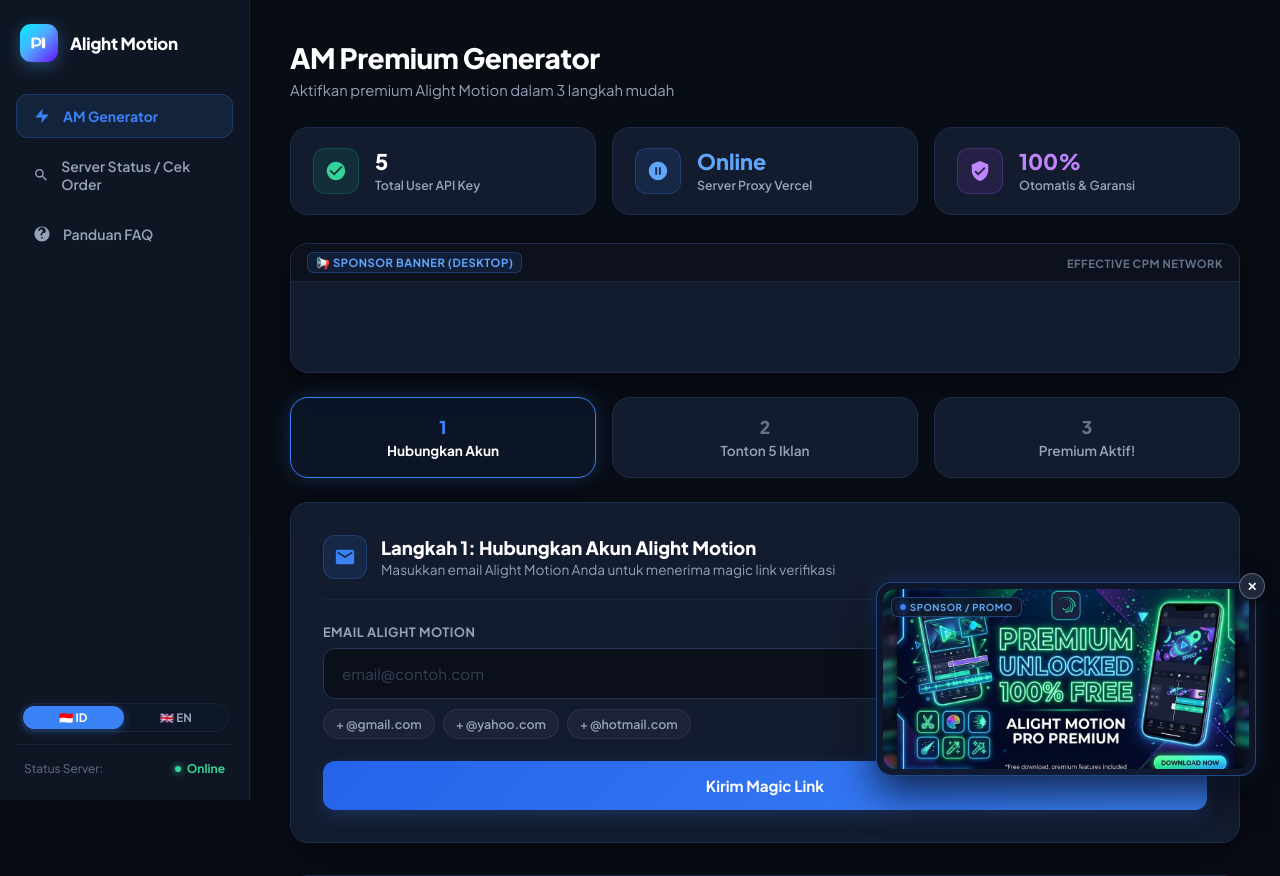
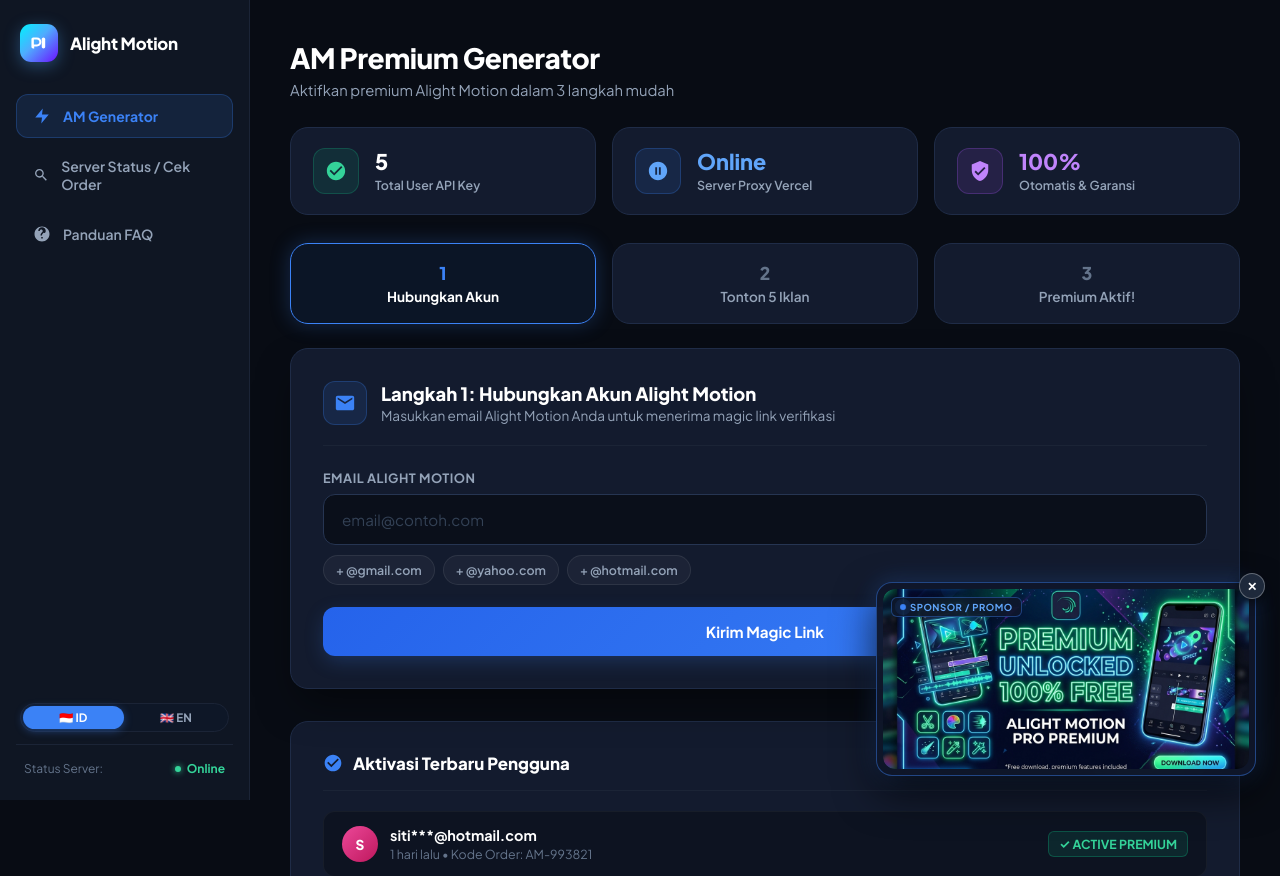
Before and after one commit to zidnifarchanramadhan-lang/amz_pren, a PHP site: page / in a window 1280 px wide. Shown: the top 876 px of the page. Run offline with PHP 8.4, Linux system fonts and the light colour scheme; data comes from the database, SQL or seed files in the repository; some libraries are stand-ins or nearby versions.

Commit message:
fix: remove empty ad slot wrapper container while keeping popunder ad scripts loaded

```diff
--- a/index.php
+++ b/index.php
@@ -1331,60 +1331,6 @@ if (isset($_GET['api_action'])) {
       .feed-email, .feed-time { max-width: 110px; }
       .btn-blue, .btn-secondary { padding: 12px 12px; font-size: 0.85rem; }
     }
-
-    /* IKLAN AD BANNER STYLING (DESKTOP & HP MOBILE) */
-    .ad-slot-responsive {
-      width: 100%;
-      margin: 24px 0;
-      border-radius: var(--radius-card);
-      overflow: hidden;
-      background: var(--card-bg);
-      border: 1px solid var(--card-border);
-      box-shadow: 0 10px 30px rgba(0, 0, 0, 0.4);
-      text-align: center;
-      transition: all 0.3s ease;
-    }
-    .ad-slot-header {
-      display: flex;
-      justify-content: space-between;
-      align-items: center;
-      padding: 8px 16px;
-      background: rgba(10, 15, 26, 0.8);
-      border-bottom: 1px solid var(--sidebar-border);
-      font-size: 0.7rem;
-      color: var(--text-muted);
-      font-weight: 700;
-      letter-spacing: 0.5px;
-      text-transform: uppercase;
-    }
-    .ad-slot-badge {
-      display: inline-flex;
-      align-items: center;
-      gap: 4px;
-      color: #60A5FA;
-      background: rgba(59, 130, 246, 0.12);
-      padding: 2px 8px;
-      border-radius: 6px;
-      border: 1px solid rgba(59, 130, 246, 0.25);
-    }
-    .ad-slot-content {
-      padding: 16px;
-      display: flex;
-      justify-content: center;
-      align-items: center;
-      min-height: 90px;
-      position: relative;
-    }
-    @media (min-width: 769px) {
-      .ad-slot-desktop-only { display: block; }
-      .ad-slot-mobile-only { display: none; }
-    }
-    @media (max-width: 768px) {
-      .ad-slot-desktop-only { display: none; }
-      .ad-slot-mobile-only { display: block; }
-      .ad-slot-responsive { margin: 16px 0; }
-      .ad-slot-content { padding: 10px; min-height: 70px; }
-    }
   </style>
 </head>
 <body>
@@ -1503,29 +1449,6 @@ if (isset($_GET['api_action'])) {
               <div class="metric-val" style="color:#C084FC;">100%</div>
               <div class="metric-lbl" data-i18n="metric3_lbl">Otomatis & Garansi</div>
             </div>
-          </div>
-        </div>
-
-        <!-- IKLAN BANNER SLOT (DESKTOP & HP) -->
-        <div class="ad-slot-responsive ad-slot-desktop-only">
-          <div class="ad-slot-header">
-            <span class="ad-slot-badge">📢 Sponsor Banner (Desktop)</span>
-            <span>Effective CPM Network</span>
-          </div>
-          <div class="ad-slot-content">
-            <script src="https://pl30734086.effectivecpmnetwork.com/73/4c/52/734c52ebe0c329028e7662abab1502cc.js"></script>
-            <script src="https://pl30734085.effectivecpmnetwork.com/6e/d6/c5/6ed6c5c9af647260784a57bac9a495cd.js"></script>
-          </div>
-        </div>
-
-        <div class="ad-slot-responsive ad-slot-mobile-only">
-          <div class="ad-slot-header">
-            <span class="ad-slot-badge">📢 Sponsor Banner (Mobile/HP)</span>
-            <span>Effective CPM Network</span>
-          </div>
-          <div class="ad-slot-content">
-            <script src="https://pl30734086.effectivecpmnetwork.com/73/4c/52/734c52ebe0c329028e7662abab1502cc.js"></script>
-            <script src="https://pl30734085.effectivecpmnetwork.com/6e/d6/c5/6ed6c5c9af647260784a57bac9a495cd.js"></script>
           </div>
         </div>
 
```
Also changed, not shown: index.html (+0 -77 lines).
